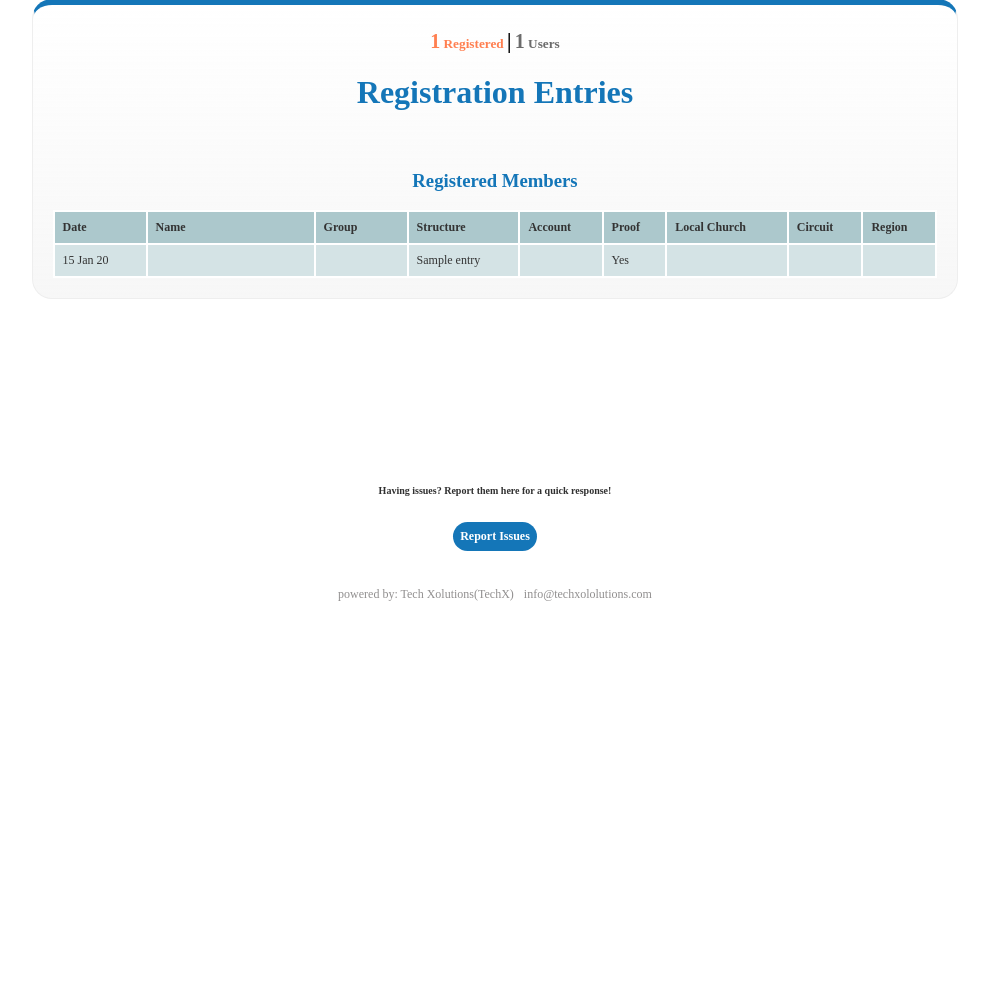
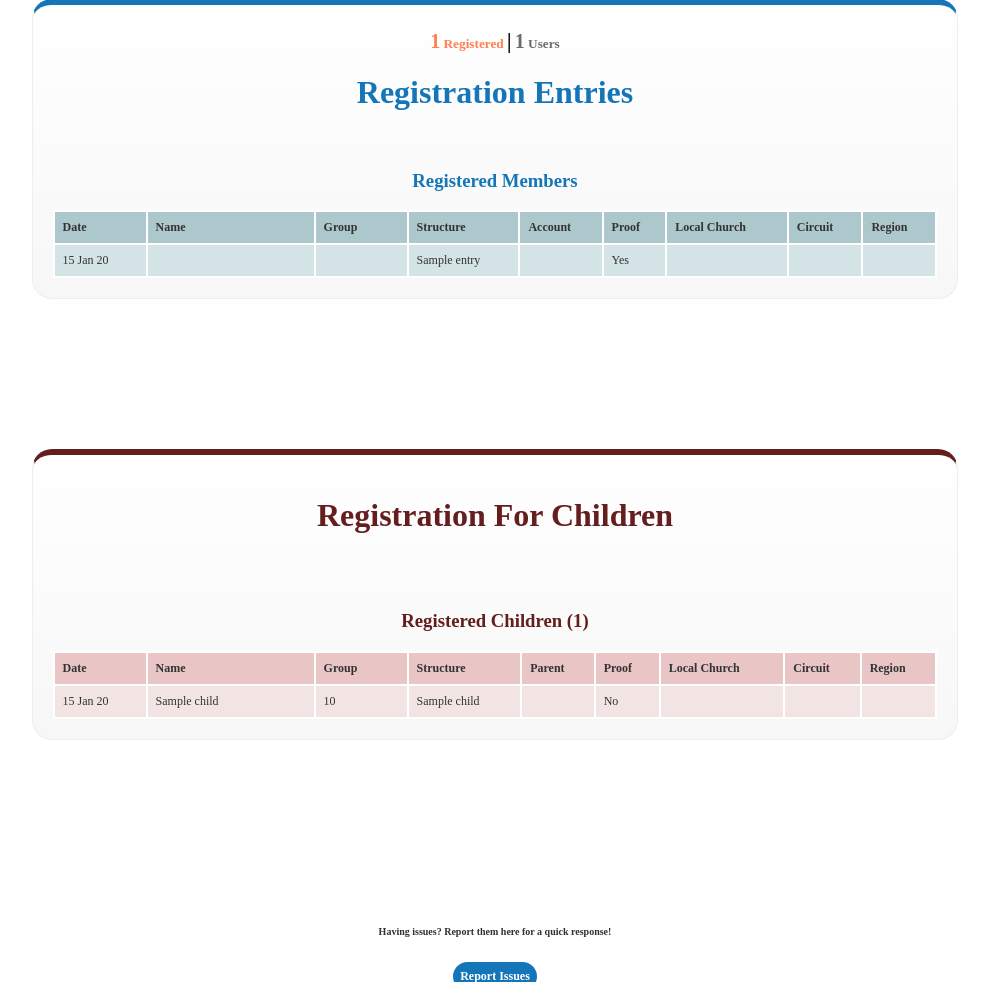
Before and after one commit to Tmazst/Church_Event_Registra, a Python web app: template templates/registered_users.html in a window 1280 px wide. Shown: the part 629-1611 px from the top of the page, without its empty margins (145-1134 px from the left). Before the commit the page ends 1230 px from the top, so only its background shows below. Run offline with Jinja, Linux system fonts and the light colour scheme; the template is opened without the code that fills it: most values are stand-ins (such as "Sample title", 1, 10 or a date in 2020); some libraries are stand-ins or nearby versions; some web fonts are replaced.

Commit message:
finish sign msg

```diff
--- a/static/css/styles.css
+++ b/static/css/styles.css
@@ -24,11 +24,7 @@ html{box-sizing:border-box}*;*:before;*:after{//box-sizing:inherit}
 .prf-image{
     width:100%;
     height:100%;
-    //margin:10px 0px auto auto;
     object-fit:cover;
-    //padding:5px;
-
-    //border-radius:50%;
 }
 
 a{text-decoration: none;font-weight:500;transition: all 0.5s ease;}
@@ -454,6 +450,13 @@ section{
     background-image:linear-gradient(white,rgba(0,0,0,0.03));
 }
 
+.border-spec-child{
+    border:1px solid #eee;
+    border-top:6px solid #641e1e;
+    padding:20px;
+    background-image:linear-gradient(white,rgba(0,0,0,0.03));
+}
+
 .grey_gra_hover{
     background-image:linear-gradient(white,rgba(0,0,0,0.08));
 }
@@ -584,6 +587,10 @@ overflow:scroll;
     border-radius:15px;
     background:none;
     text-decoration:none;
+}
+
+.btns-outlined:hover{
+    cursor: pointer;
 }
 
 .input-size{
--- a/templates/registered_users.html
+++ b/templates/registered_users.html
@@ -22,11 +22,16 @@
             {% endwith %}</div>
             <h5 style="color:coral;margin:auto 0;text-align:center"><span style="font-size: 20px;">{{reg_details|length}}</span> Registered <span style="font-size: 20px;color:black">|</span>
                 <span style="color:rgb(107, 107, 107);margin:auto 0;text-align:center"><span style="font-size: 20px;">{{user_no_base|length}}</span> Users</span></h5>
+
+            <!-- <h5 style="color:rgb(107, 107, 107);margin:auto 0;text-align:center"><span style="font-size: 20px;">{{registered_children|length}}</span> Children </h5> -->
+
         <h1 >Registration Entries<br><span class="spans"></span></h1><br>
         <style type="text/css">
             .tftable {font-size:12px;color:#333333;width:100%;border-width: 1px;border-color: white;border-collapse: collapse;}
             .tftable th {font-size:12px;background-color:#acc8cc;border-width: 2px;padding: 8px;border-style: solid;border-color: white;text-align:left;}
+            #children th {font-size:12px;background-color:#e9c5c5;border-width: 2px;padding: 8px;border-style: solid;border-color: white;text-align:left;}
             .tftable tr {background-color:#d4e3e5;}
+            #children tr {background-color:#f3e4e4;}
             .tftable td:first-child{width:75px}
             .tftable td:nth-child(2){width:150px}
             .tftable td:nth-child(3){width:75px}
@@ -50,4 +55,39 @@
 
 
 </div>
+
+
+
+
+
+
+<div id="contact-us" style="width:70%;margin:150px auto; padding:20px;border-radius: 20px;" class="border-spec-child">
+    <h1 style="color:#641e1e">Registration For Children<br><span class="spans"></span></h1><br>
+        <!-- <h5 style="color:coral;margin:auto 0;text-align:center"><span style="font-size: 20px;">{{reg_details|length}} + {{registered_children|length}}</span> Registered <span style="font-size: 20px;color:black">|</span>
+            <span style="color:rgb(107, 107, 107);margin:auto 0;text-align:center"><span style="font-size: 20px;">{{user_no_base|length}}</span> Users</span></h5> -->
+
+        <!-- <h5 style="color:rgb(107, 107, 107);margin:auto 0;text-align:center"><span style="font-size: 20px;">{{registered_children|length}}</span> Children </h5> -->
+
+
+
+    <!-- <h5 style="color:rgb(107, 107, 107);margin:auto 0;text-align:center"><span style="font-size: 20px;"></span> Children </h5> -->
+    <br>
+    <div style="display: flex;gap:5px;background-color:;">
+        <div style="width: 100%;background-color: ;overflow:auto">
+            <h3 style="color:#641e1e">Registered Children ({{registered_children|length}})</h3>
+            <table id="children" class="tftable" border="1">
+                <tr><th>Date</th><th>Name</th><th>Group</th><th>Structure</th><th>Parent</th><th>Proof</th><th>Local Church</th><th>Circuit</th><th>Region</th></tr>
+                {% for child in registered_children %}
+                {% set parent_info = users.query.get(child.parent_id)%}
+                {% set parent_pop_trans = pop_transactions.query.filter_by(usr_id=child.parent_id).first() %}
+                    <tr><td>{{child.timestamp.strftime("%d %b %y")}}</td><td>{{child.name}}</td><td>{{child.age_group}}</td><td>{{child.denom_structure}}</td><td>{{parent_info.name}}</td>
+                        {% if parent_pop_trans.pop_image %}<td>Yes</td>{% else %}<td>No</td>{% endif %}<td>{{parent_info.church_local}}</td><td>{{parent_info.church_circuit}}</td>
+                        <td>{{parent_info.church_region}}</td></tr>
+                {% endfor %}
+            </table>
+        </div>
+    </div>
+
+
+</div>
 {% endblock %}
--- a/templates/registration-success.html
+++ b/templates/registration-success.html
@@ -34,9 +34,11 @@
                 <h4 style="margin-bottom: 0;color:coral;text-align: left;">Registration Successful!</h4><br>
                 <div>{{user.name}}</div>
                 <div class="icons-cont"><img class="icons" src='static/icons/email-icon.png' /><small class="">{{user.email}}</small></div>
+
                 <div class="icons-cont"><img class="icons" src='static/icons/church-icon.png' /><small class="">{{user.church_local}},{{user.church_circuit}},{{user.church_region}}</small></div>
                 <small class="">Token:</small>
                 <small class="">{{reg_info.query.filter_by(usr_id=user.id).first().transaction_token}}</small><br><br><br>
+                <a href="{{url_for('add_children_form')}}"><div style="font-size:13px;width:max-content;margin:5px auto" class="btns">Add Child</div></a>
                 <small style="color:coral;font-weight:600" class="">Please Note: Full Details of Registration are sent to your registered email</small><br>
             </div>
         </div>
```
Also changed, not shown: Forms.py (+11 -0 lines), app.py (+33 -4 lines), models.py (+9 -0 lines), templates/already-registered.html (+14 -3 lines).
